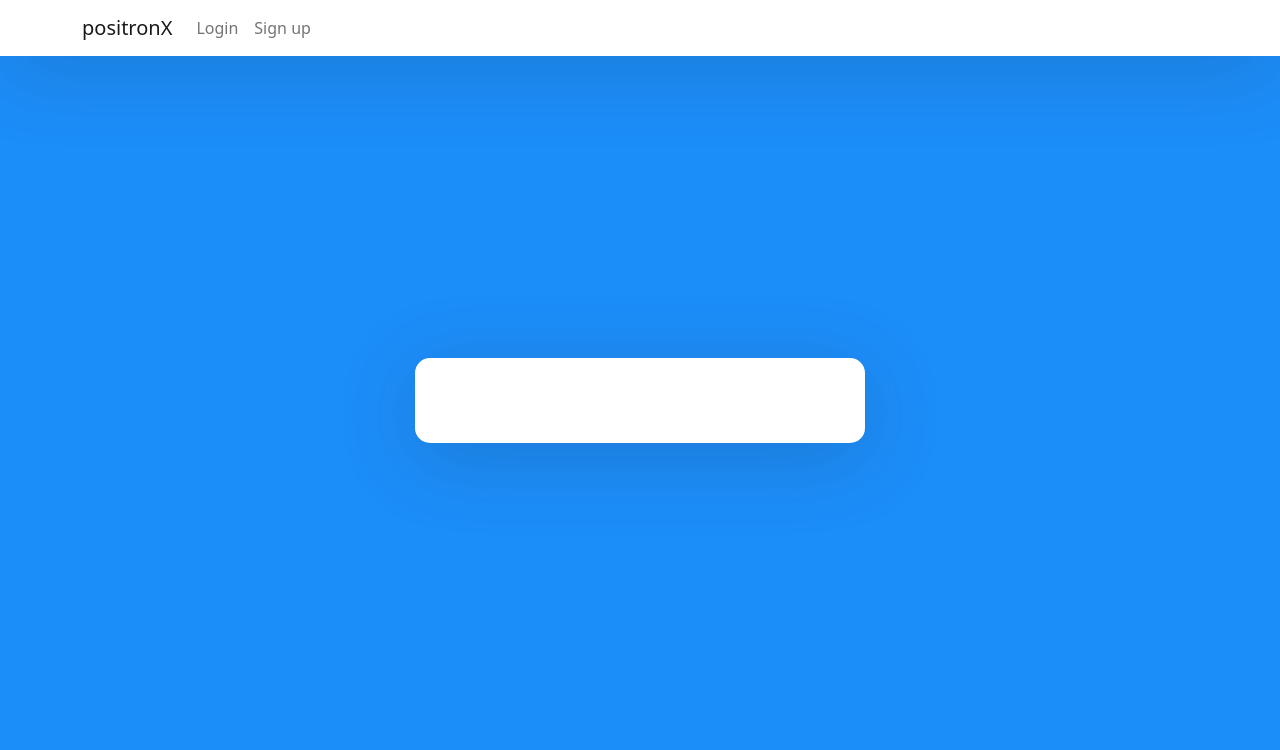
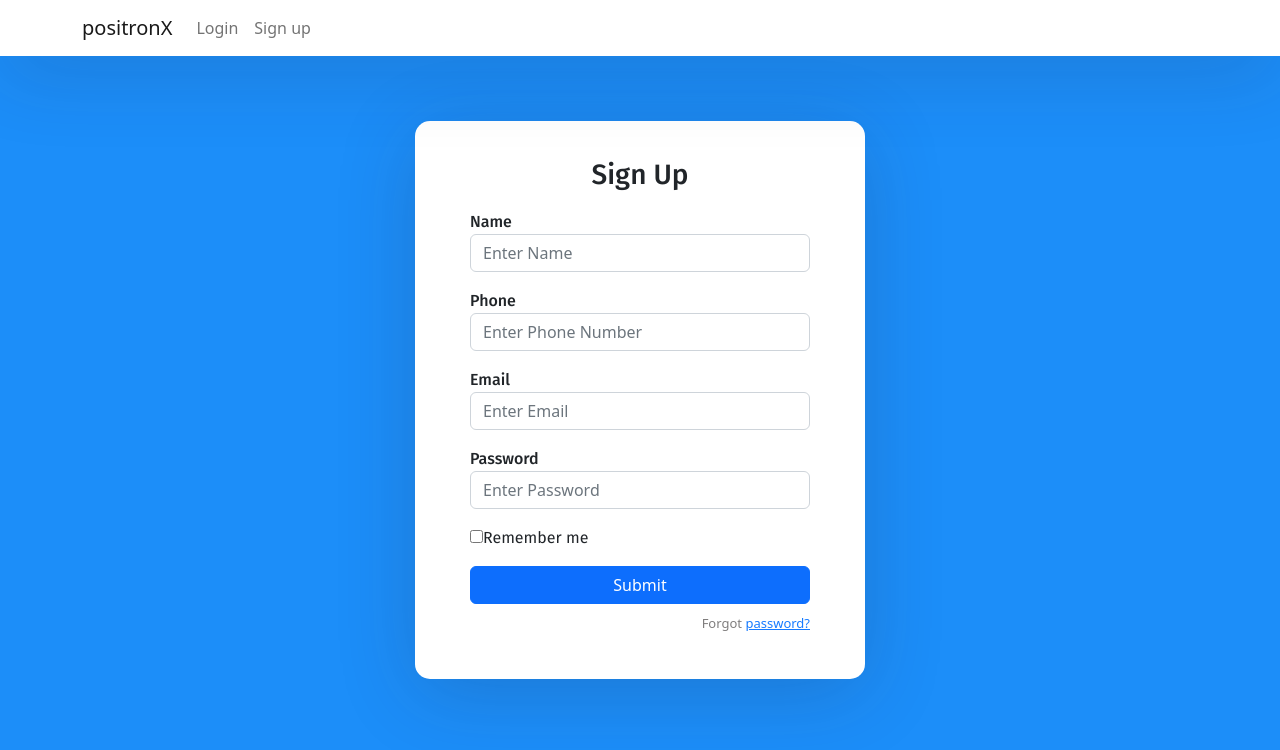
Before and after one commit to Balraj1425/LibraryManagement, a React (Create React App) app in the folder lib-mgmt-ui/: page /sign-up in a window 1280 px wide. Shown: the top 750 px of the page. Built offline with nearby package versions, Linux system fonts and the light colour scheme.

Commit message:
Staff login

```diff
--- a/lib-mgmt-ui/src/App.js
+++ b/lib-mgmt-ui/src/App.js
@@ -1,8 +1,9 @@
-import '../node_modules/bootstrap/dist/css/bootstrap.min.css';
-import './App.css';
-import { BrowserRouter as Router, Routes, Route, Link } from 'react-router-dom'
-import Login from './components/login/Login';
-
+import "../node_modules/bootstrap/dist/css/bootstrap.min.css";
+import "./App.css";
+import { BrowserRouter as Router, Routes, Route, Link } from "react-router-dom";
+import Login from "./components/login/Login";
+import Register from "./components/Register";
+import ARegister from "./components/admin/staffLogin/ARegister";
 
 function App() {
   return (
@@ -10,18 +11,18 @@ function App() {
       <div className="App">
         <nav className="navbar navbar-expand-lg navbar-light fixed-top">
           <div className="container">
-            <Link className="navbar-brand" to={'/sign-in'}>
+            <Link className="navbar-brand" to={"/sign-in"}>
               positronX
             </Link>
             <div className="collapse navbar-collapse" id="navbarTogglerDemo02">
               <ul className="navbar-nav ml-auto">
                 <li className="nav-item">
-                  <Link className="nav-link" to={'/sign-in'}>
+                  <Link className="nav-link" to={"/sign-in"}>
                     Login
                   </Link>
                 </li>
                 <li className="nav-item">
-                  <Link className="nav-link" to={'/sign-up'}>
+                  <Link className="nav-link" to={"/sign-up"}>
                     Sign up
                   </Link>
                 </li>
@@ -35,12 +36,12 @@ function App() {
             <Routes>
               <Route exact path="/" element={<Login />} />
               <Route path="/sign-in" element={<Login />} />
-              {/* <Route path="/sign-up" element={<SignUp />} /> */}
+              <Route path="/sign-up" element={<Register />} />
+              <Route path="/staff-sign-up" element={<ARegister />} />
             </Routes>
           </div>
         </div>
       </div>
-
     </Router>
   );
 }
--- /dev/null
+++ b/lib-mgmt-ui/src/components/Register.js
@@ -0,0 +1,65 @@
+import React from "react";
+
+const Register = () => {
+  return (
+    <>
+      <form>
+        <h3>Sign Up</h3>
+        <div className="mb-3">
+          <label>Name</label>
+          <input
+            type="text"
+            className="form-control"
+            placeholder="Enter Name"
+          />
+        </div>
+        <div className="mb-3">
+          <label>Phone</label>
+          <input
+            type="tel"
+            className="form-control"
+            placeholder="Enter Phone Number"
+          />
+        </div>
+        <div className="mb-3">
+          <label>Email</label>
+          <input
+            type="email"
+            className="form-control"
+            placeholder="Enter Email"
+          />
+        </div>
+        <div className="mb-3">
+          <label>Password</label>
+          <input
+            type="password"
+            className="form-control"
+            placeholder="Enter Password"
+          />
+        </div>
+        <div className="mb-3">
+          <div className="custom-control custom-checkbox">
+            <input
+              type="checkbox"
+              className="custom-control-input"
+              id="customCheck1"
+            />
+            <label className="custom-control-label" htmlFor="customCheck1">
+              Remember me
+            </label>
+          </div>
+        </div>
+        <div className="d-grid">
+          <button type="submit" className="btn btn-primary">
+            Submit
+          </button>
+        </div>
+        <p className="forgot-password text-right">
+          Forgot <a href="#">password?</a>
+        </p>
+      </form>
+    </>
+  );
+};
+
+export default Register;
--- /dev/null
+++ b/lib-mgmt-ui/src/components/admin/staffLogin/ARegister.js
@@ -0,0 +1,65 @@
+import React from "react";
+
+const ARegister = () => {
+  return (
+    <>
+      <form>
+        <h3>Admin Sign Up</h3>
+        <div className="mb-3">
+          <label>Name</label>
+          <input
+            type="text"
+            className="form-control"
+            placeholder="Enter Name"
+          />
+        </div>
+        <div className="mb-3">
+          <label>Phone</label>
+          <input
+            type="tel"
+            className="form-control"
+            placeholder="Enter Phone Number"
+          />
+        </div>
+        <div className="mb-3">
+          <label>Email</label>
+          <input
+            type="email"
+            className="form-control"
+            placeholder="Enter Email"
+          />
+        </div>
+        <div className="mb-3">
+          <label>Password</label>
+          <input
+            type="password"
+            className="form-control"
+            placeholder="Enter Password"
+          />
+        </div>
+        <div className="mb-3">
+          <div className="custom-control custom-checkbox">
+            <input
+              type="checkbox"
+              className="custom-control-input"
+              id="customCheck1"
+            />
+            <label className="custom-control-label" htmlFor="customCheck1">
+              Remember me
+            </label>
+          </div>
+        </div>
+        <div className="d-grid">
+          <button type="submit" className="btn btn-primary">
+            Submit
+          </button>
+        </div>
+        <p className="forgot-password text-right">
+          Forgot <a href="#">password?</a>
+        </p>
+      </form>
+    </>
+  );
+};
+
+export default ARegister;
```
Also changed, not shown: lib-mgmt-ui/src/components/Register.css (added), lib-mgmt-ui/src/components/admin/staffLogin/ARegister.css (added).
